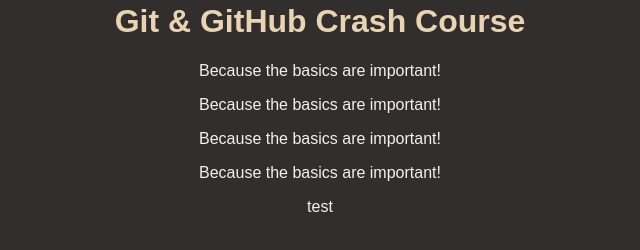
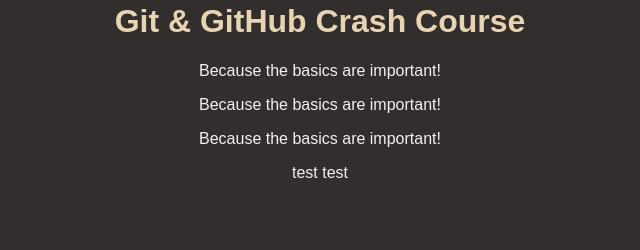
Before and after one commit to hanen13129/GitAction, a plain HTML site: page index.html in a window 1280 px wide. Shown: the part 166-416 px from the top of the page, without its empty margins (320-960 px from the left). Drawn offline with Linux system fonts and the light colour scheme.

Commit message:
new branch

```diff
--- a/index.html
+++ b/index.html
@@ -14,7 +14,7 @@
 
 <p>Because the basics are important!</p>
 <p>Because the basics are important!</p>
-<p>Because the basics are important!</p>
+test
   </body>
   test
 </html>
```
